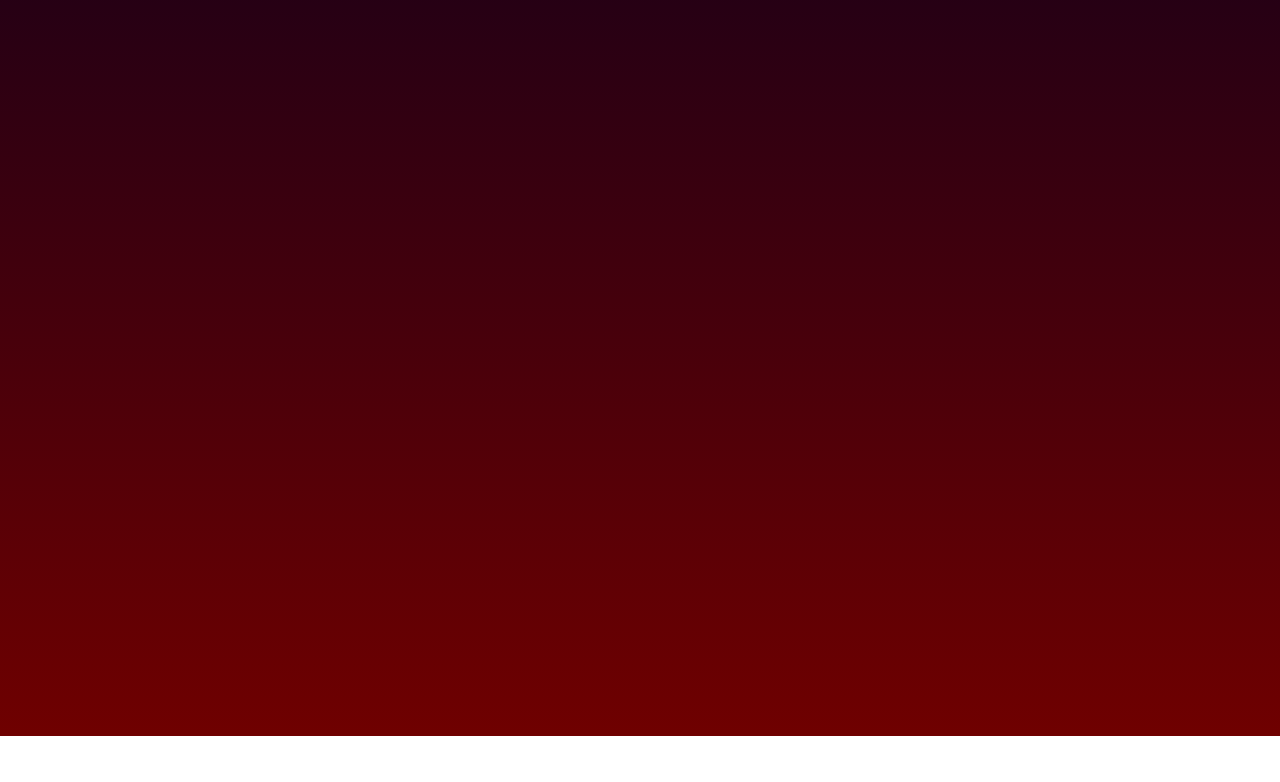
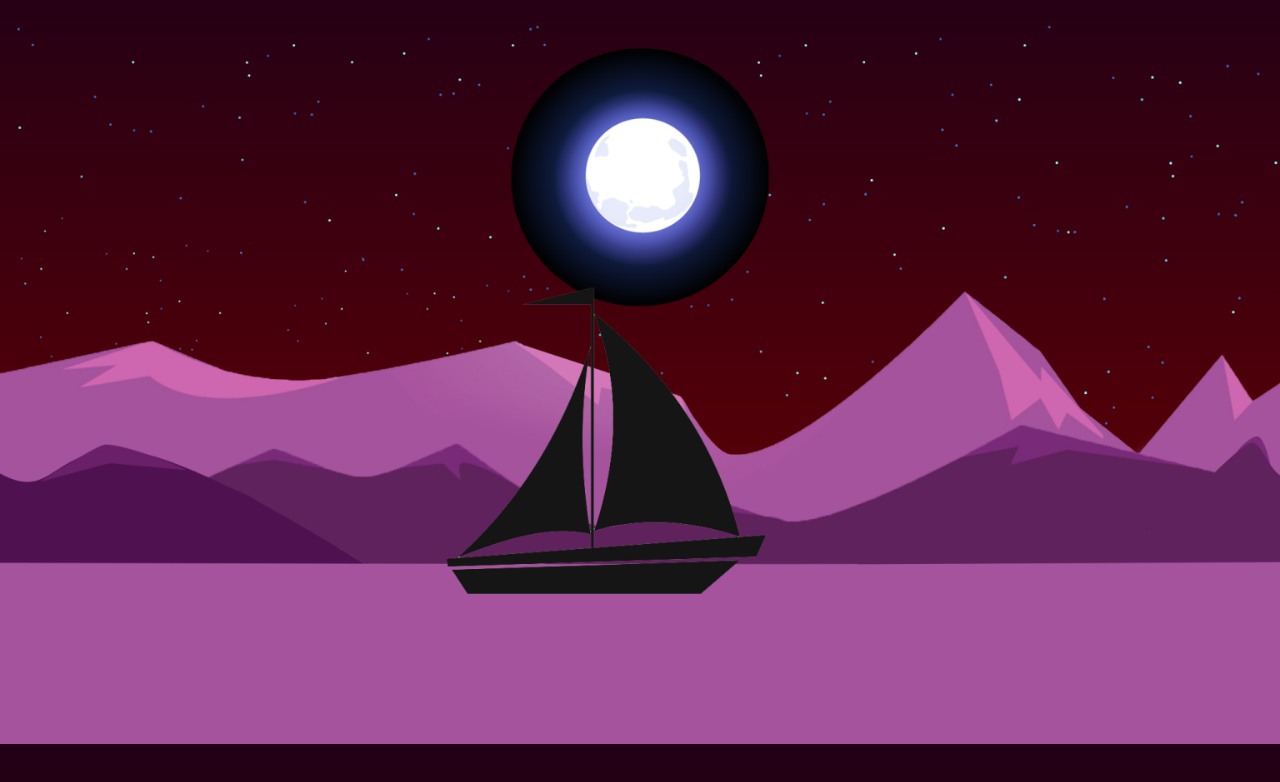
Before and after one commit to notshawky007/ScrollToNightAndDay, a plain HTML site: page index.html in a window 1280 px wide. Shown: the part 64-846 px from the top of the page. Before the commit the page ends 800 px from the top, so only its background shows below. Drawn offline with Linux system fonts and the light colour scheme.

Commit message:
main section

```diff
--- a/index.html
+++ b/index.html
@@ -17,6 +17,16 @@
         <li><a href="#contact">Contact Me</a></li>
       </ul>
     </header>
+
+    <section class="main">
+      <img src="images/stars1.webp" alt="stars1" id="stars" />
+      <img src="images/moon2.webp" alt="moon2" id="moon" />
+      <img src="images/mountains3.webp" alt="mountain" id="mountain" />
+      <img src="images/mountains4.webp" alt="mountain" id="mountain2" />
+      <img src="images/river5.webp" alt="river" id="river" />
+      <img src="images/boat6.webp" alt="boat" id="boat" />
+    </section>
+
     <script src="script.js"></script>
   </body>
 </html>
--- a/style.css
+++ b/style.css
@@ -57,3 +57,14 @@ header ul li a:hover {
 .active {
   border-bottom: 2px solid #fff;
 }
+
+.main {
+  position: relative;
+  height: 100vh;
+  width: 100%;
+}
+
+.main img {
+  position: absolute;
+  width: 100%;
+}
```
Also changed, not shown: images/boat6.webp (added), images/moon2.webp (added), images/mountains3.webp (added), images/mountains4.webp (added), images/river5.webp (added), images/stars1.webp (added).
